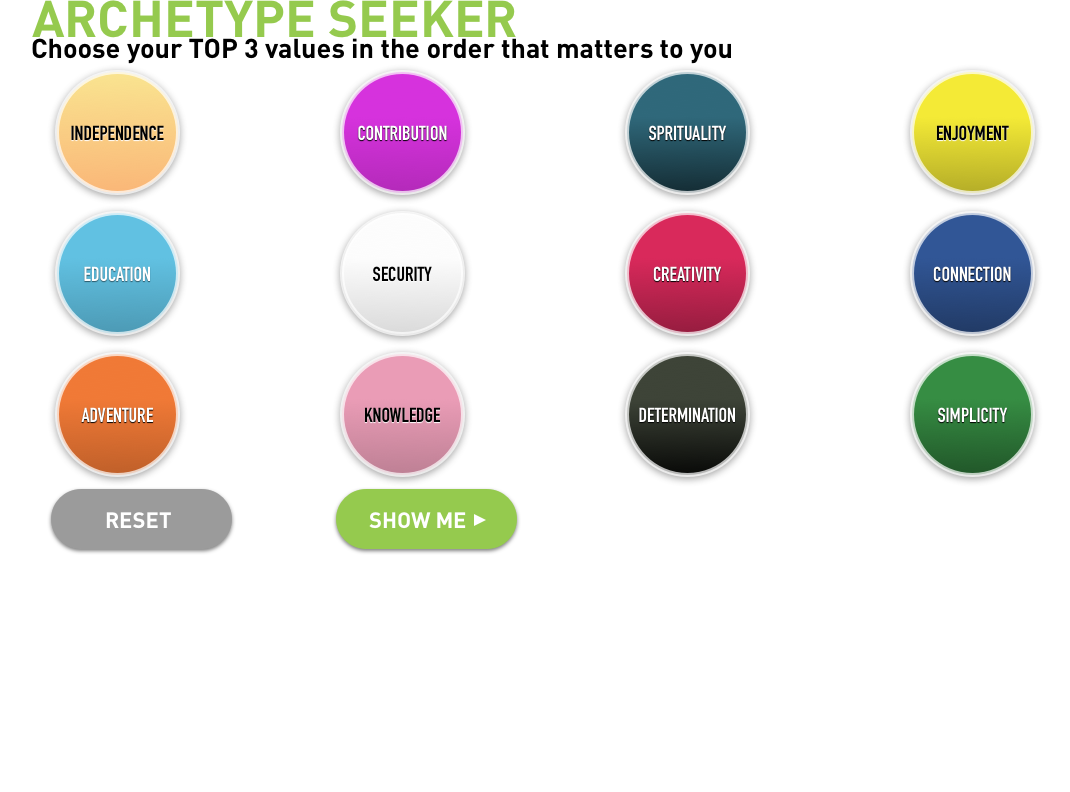
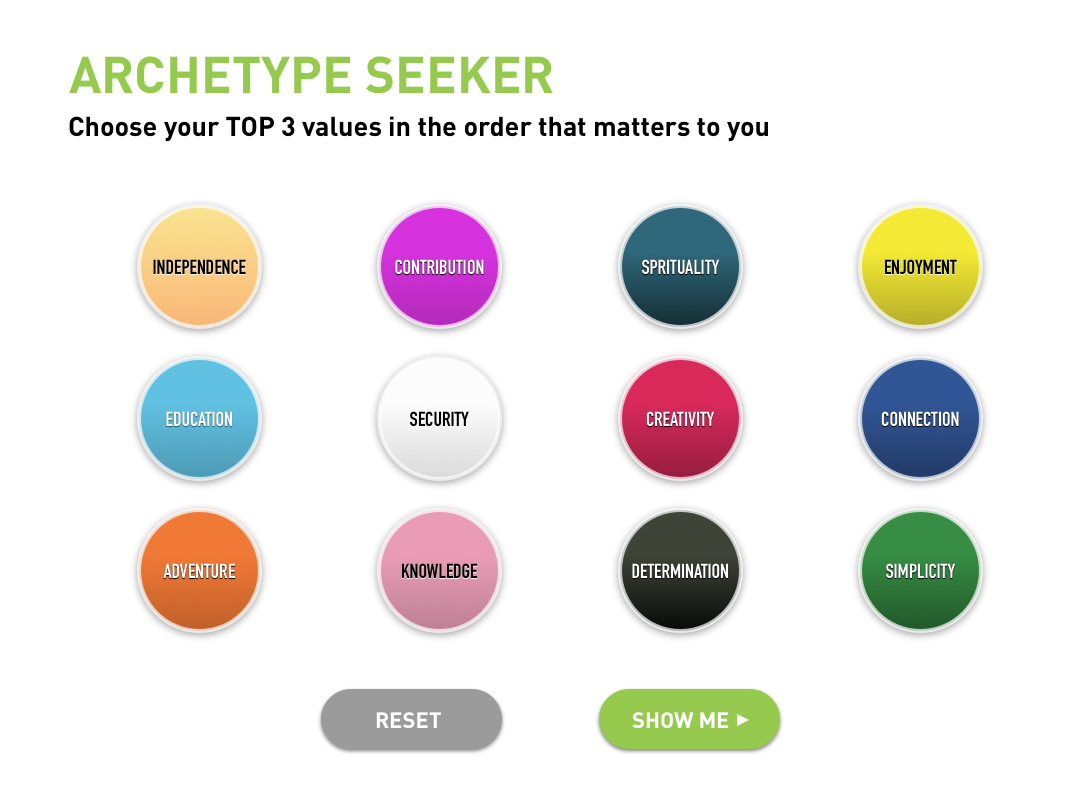
Before and after one commit to stephanieasmar/SGHX-App, an Angular app: page /archetype-seeker in a window 1280 px wide. Shown: the top 792 px of the page, without its empty margins (38-1108 px from the left). Built offline with nearby package versions, Linux system fonts and the light colour scheme.

Commit message:
styles Quiz page

```diff
--- a/src/app/quiz-page/quiz-page.component.css
+++ b/src/app/quiz-page/quiz-page.component.css
@@ -0,0 +1,28 @@
+.archetype-seeker{
+    margin-top: 5%;
+    margin-left: 2%;
+    margin-bottom: 2%;
+}
+
+.top3values {
+    margin-bottom: 5%;
+    margin-left: 2%;
+}
+
+.archetype-wrapper {
+    margin-left: 6%;
+}
+
+.reset {
+    margin-top: 3%;
+    margin-left: 17%;
+}
+
+.show-me {
+    margin-top: 3%;
+}
+
+.col-sm-2 {
+    margin-right: 5%;
+    margin-bottom: 1%
+}
--- a/src/app/quiz-page/quiz-page.component.html
+++ b/src/app/quiz-page/quiz-page.component.html
@@ -1,26 +1,29 @@
 <div class="container">
-  <div class="row"><img src="assets/archetype_seeker.png" alt="archetype_seeker"></div>
-  <div class="row"><img src="assets/top3values.png" alt="top3values"></div>
+  <div class="archetype-seeker"><img src="assets/archetype_seeker.png" alt="archetype-seeker"></div>
+  <div class="top3values"><img src="assets/top3values.png" alt="top3values"></div>
+
+  <div class="col-sm-12 archetype-wrapper">
       <div class="row">
-    <div class="col-sm-3"><img src="assets/ValueBtn_independence_off.png" alt="independence"></div>
-    <div class="col-sm-3"><img src="assets/ValueBtn_contribution_off.png" alt="contribution"></div>
-    <div class="col-sm-3"><img src="assets/ValueBtn_spirituality_off.png" alt="spirituality"></div>
-    <div class="col-sm-3"><img src="assets/ValueBtn_enjoyment_off.png" alt="enjoyment"></div>
+          <div class="col-sm-2"><img src="assets/ValueBtn_independence_off.png" alt="independence"></div>
+          <div class="col-sm-2"><img src="assets/ValueBtn_contribution_off.png" alt="contribution"></div>
+          <div class="col-sm-2"><img src="assets/ValueBtn_spirituality_off.png" alt="spirituality"></div>
+          <div class="col-sm-2"><img src="assets/ValueBtn_enjoyment_off.png" alt="enjoyment"></div>
         </div>
         <div class="row">
-    <div class="col-sm-3"><img src="assets/ValueBtn_education_off.png" alt="education"></div>
-    <div class="col-sm-3"><img src="assets/ValueBtn_security_off.png" alt="security"></div>
-    <div class="col-sm-3"><img src="assets/ValueBtn_creativity_off.png" alt="creativity"></div>
-    <div class="col-sm-3"><img src="assets/ValueBtn_connection_off.png" alt="connection"></div>
+          <div class="col-sm-2"><img src="assets/ValueBtn_education_off.png" alt="education"></div>
+          <div class="col-sm-2"><img src="assets/ValueBtn_security_off.png" alt="security"></div>
+          <div class="col-sm-2"><img src="assets/ValueBtn_creativity_off.png" alt="creativity"></div>
+          <div class="col-sm-2"><img src="assets/ValueBtn_connection_off.png" alt="connection"></div>
         </div>
         <div class="row">
-    <div class="col-sm-3"><img src="assets/ValueBtn_adventure_off.png" alt="adventure"></div>
-    <div class="col-sm-3"><img src="assets/ValueBtn_knowledge_off.png" alt="knowledge"></div>
-    <div class="col-sm-3"><img src="assets/ValueBtn_determination_off.png" alt="determination"></div>
-    <div class="col-sm-3"><img src="assets/ValueBtn_simplicity_off.png" alt="simplicity"></div>
+          <div class="col-sm-2"><img src="assets/ValueBtn_adventure_off.png" alt="adventure"></div>
+          <div class="col-sm-2"><img src="assets/ValueBtn_knowledge_off.png" alt="knowledge"></div>
+          <div class="col-sm-2"><img src="assets/ValueBtn_determination_off.png" alt="determination"></div>
+          <div class="col-sm-2"><img src="assets/ValueBtn_simplicity_off.png" alt="simplicity"></div>
         </div>
         <div class="row">
-    <div class="col-sm-3"><img src="assets/ResetBtn.png" alt="reset"></div>
-    <div class="col-sm-3"><img src="assets/Show_Btn.png" alt="show-me"></div>
+          <div class="col-sm-3 reset"><img src="assets/ResetBtn.png" alt="reset"></div>
+          <div class="col-sm-3 show-me"><img src="assets/Show_Btn.png" alt="show-me"></div>
         </div>
   </div>
+</div>
```
Lines whose indentation alone changed are shown as unchanged.
